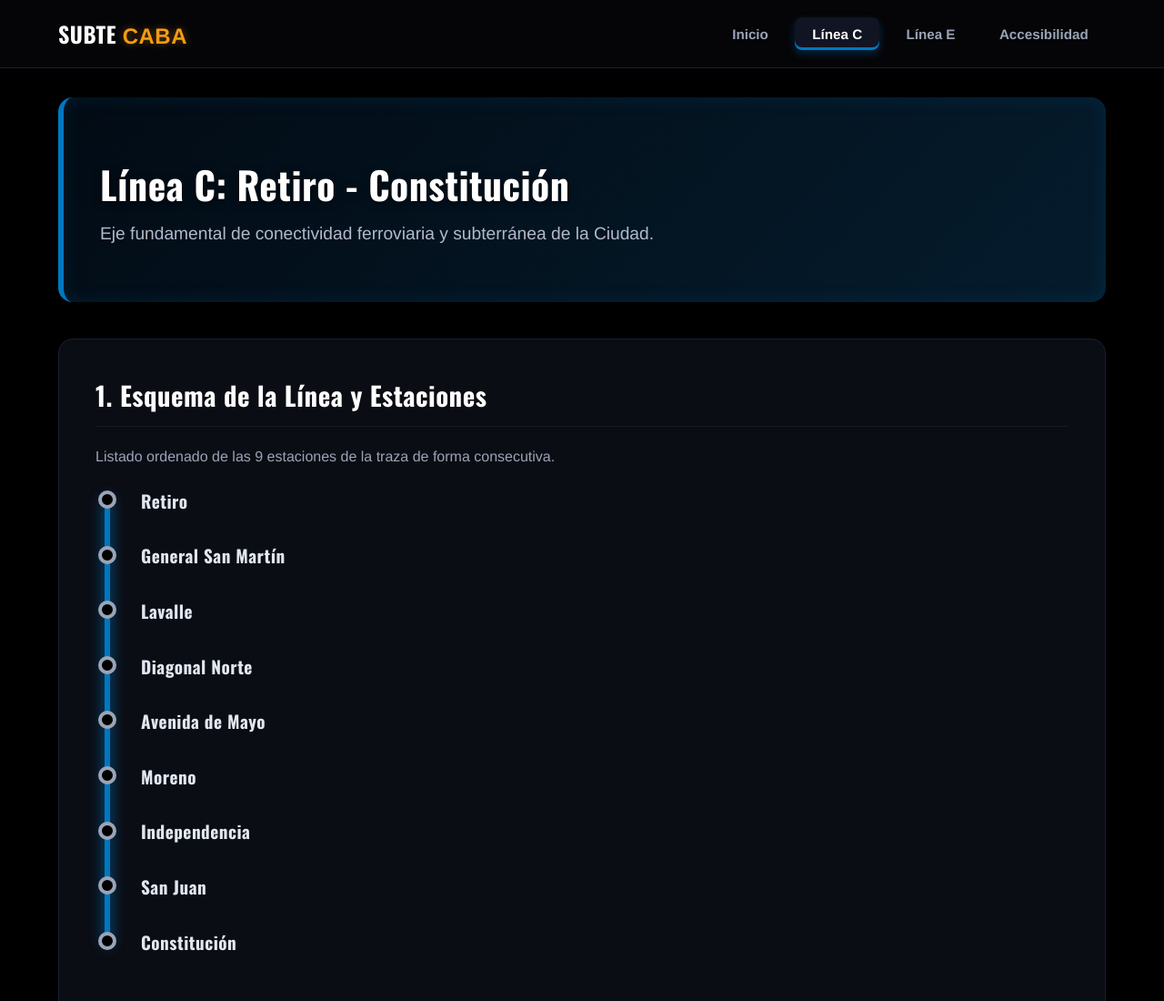
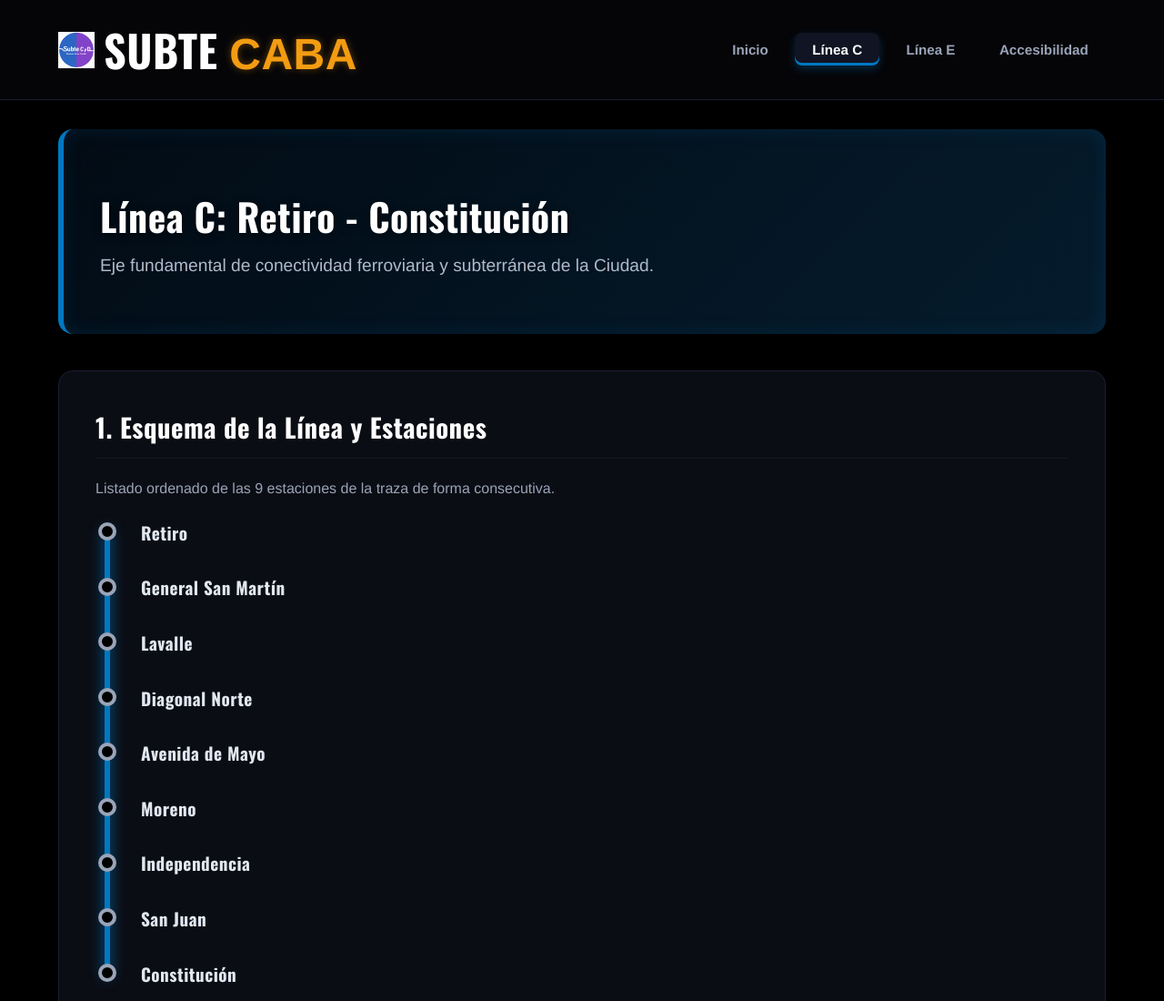
Before and after one commit to MartuJ18/Lineas-C-y-E, a plain HTML site: page linea_c.html in a window 1280 px wide. Shown: the top 1100 px of the page at 91% size. Drawn offline with nearby package versions, Linux system fonts and the light colour scheme.

Commit message:
Fix logo

```diff
--- a/css/styles.css
+++ b/css/styles.css
@@ -62,6 +62,21 @@ header .logo {
     letter-spacing: 1.5px;
     text-transform: uppercase;
 }
+header .logo {
+    font-size: 1.5rem;
+    font-weight: 800;
+    letter-spacing: 1.5px;
+    text-transform: uppercase;
+    display: flex;
+    align-items: center;
+    gap: 10px;
+}
+
+header .logo img {
+    height: 40px;
+    width: auto;
+}
+
 
 header .logo span {
     color: #f39c12; /* Toque naranja corporativo de SBASE */
@@ -543,6 +558,11 @@ footer {
     font-size: 0.9rem;
     margin-top: auto;
 }
+footer img {
+    height: 40px;
+    width: auto;
+    margin-bottom: 10px;
+}
 
 /* ==========================================================================
    MEDIA QUERIES - RESPONSIVE DESIGN TOTAL
--- a/linea_c.html
+++ b/linea_c.html
@@ -9,7 +9,10 @@
 <body class="page-linea-c">
 
     <header>
-        <div class="logo">SUBTE <span>CABA</span></div>
+        <div class="logo">
+            <img src="img/Logo pagina Subtes.png" alt="Logo Subtes CABA">
+            <h1>SUBTE <span>CABA</span></h1>
+        </div>
         <nav>
             <ul>
                 <li><a href="index.html">Inicio</a></li>
```
Also changed, not shown: accesibilidad.html (+4 -1 lines), index.html (+6 -2 lines), linea_e.html (+4 -1 lines), img/Logo pagina Subtes.png (added).
